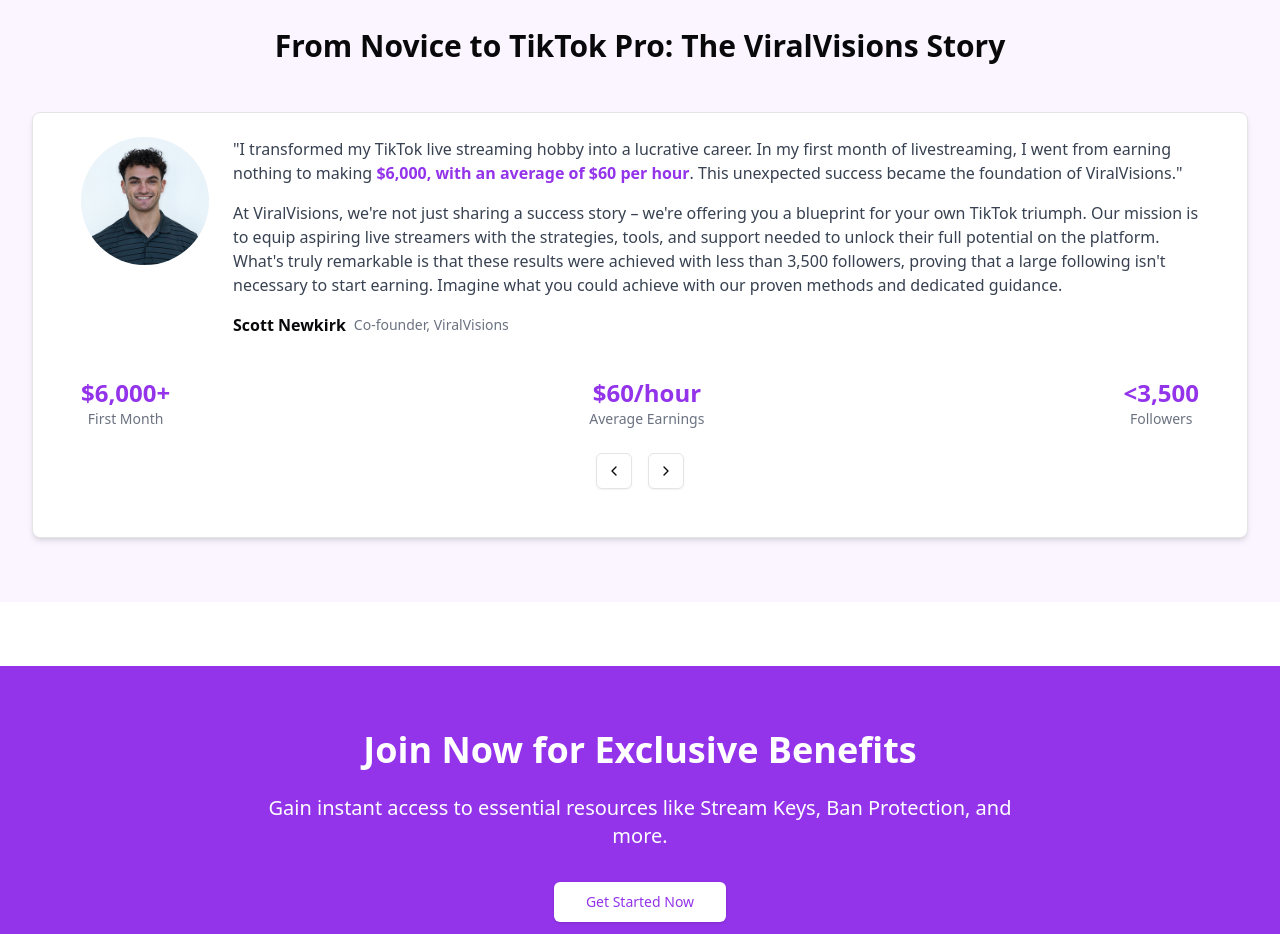
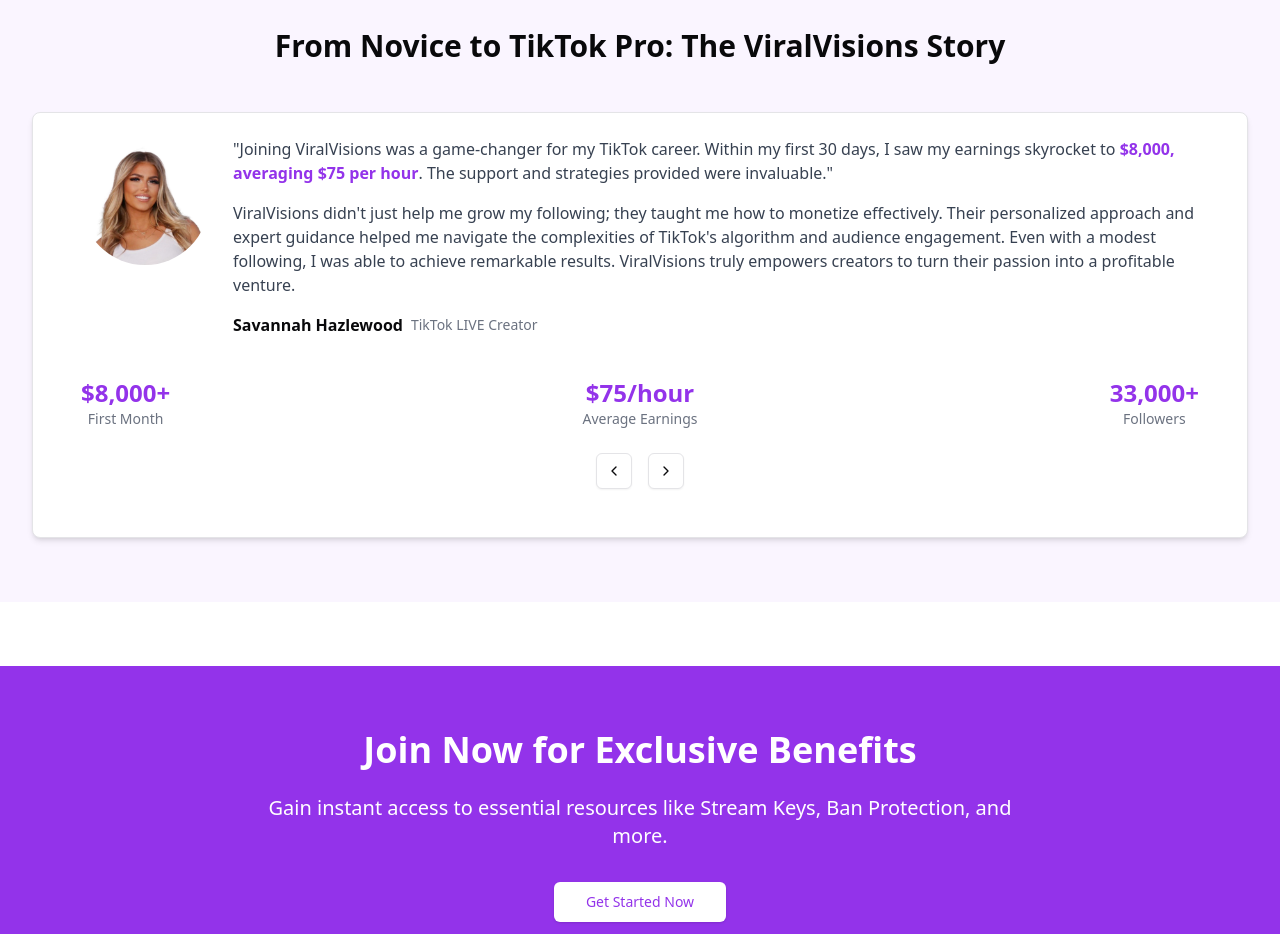
Before and after one commit to adamaboelmatty/viralvisions, a Next.js app: page / in a window 1280 px wide. Shown: the part 1000-1934 px from the top of the page. Built offline with nearby package versions, Linux system fonts and the light colour scheme.

Commit message:
“Updated”

```diff
--- a/src/app/(components)/social-proof-section.tsx
+++ b/src/app/(components)/social-proof-section.tsx
@@ -8,6 +8,18 @@
   const [currentTestimonial, setCurrentTestimonial] = useState(0);
 
   const testimonials = [
+        {
+      name: "Savannah Hazlewood",
+      role: "TikTok LIVE Creator",
+      avatar: "/savannah-hazlewood.png",
+      content: `"Joining ViralVisions was a game-changer for my TikTok career. Within my first 30 days, I saw my earnings skyrocket to <span class="text-purple-600 font-semibold">$8,000, averaging $75 per hour</span>. The support and strategies provided were invaluable."`,
+      description: `ViralVisions didn't just help me grow my following; they taught me how to monetize effectively. Their personalized approach and expert guidance helped me navigate the complexities of TikTok's algorithm and audience engagement. Even with a modest following, I was able to achieve remarkable results. ViralVisions truly empowers creators to turn their passion into a profitable venture.`,
+      stats: [
+        { value: "$8,000+", label: "First Month" },
+        { value: "$75/hour", label: "Average Earnings" },
+        { value: "33,000+", label: "Followers" },
+      ],
+    },
     {
       name: "Scott Newkirk",
       role: "Co-founder, ViralVisions",
@@ -18,18 +30,6 @@
         { value: "$6,000+", label: "First Month" },
         { value: "$60/hour", label: "Average Earnings" },
         { value: "<3,500", label: "Followers" },
-      ],
-    },
-        {
-      name: "Savannah Hazlewood",
-      role: "TikTok LIVE Creator",
-      avatar: "/savannah-hazlewood.png",
-      content: `"Joining ViralVisions was a game-changer for my TikTok career. Within my first 30 days, I saw my earnings skyrocket to <span class="text-purple-600 font-semibold">$8,000, averaging $75 per hour</span>. The support and strategies provided were invaluable."`,
-      description: `ViralVisions didn't just help me grow my following; they taught me how to monetize effectively. Their personalized approach and expert guidance helped me navigate the complexities of TikTok's algorithm and audience engagement. Even with a modest following, I was able to achieve remarkable results. ViralVisions truly empowers creators to turn their passion into a profitable venture.`,
-      stats: [
-        { value: "$8,000+", label: "First Month" },
-        { value: "$75/hour", label: "Average Earnings" },
-        { value: "33,000+", label: "Followers" },
       ],
     },
   ];
```
